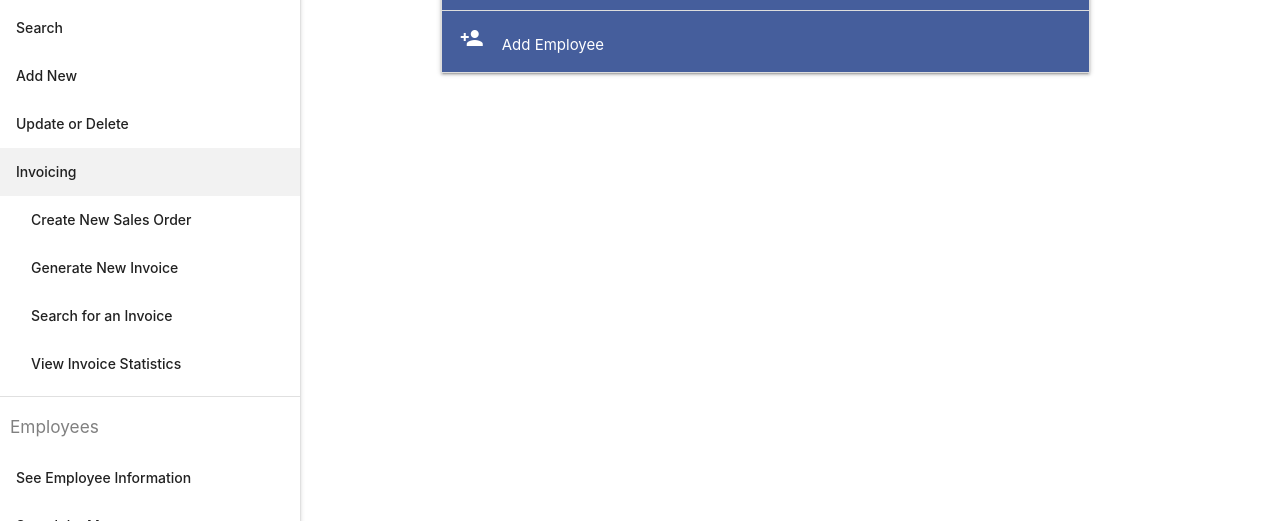
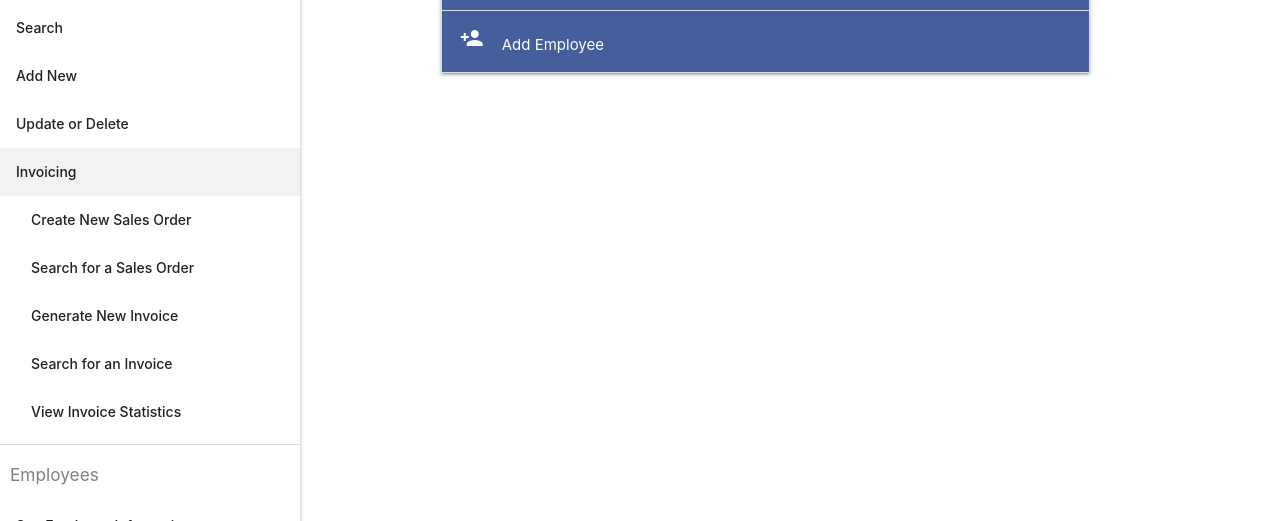
Before and after one commit to lalliere/business-blueprint, a website: page public/addNew.html in a window 1280 px wide. Both pictures are taken after a click on the element 150 px from the left and 430 px from the top of the page. Shown: the part 279-800 px from the top of the page. Drawn offline with nearby package versions, Linux system fonts and the light colour scheme; a web font is replaced by a local one.

Commit message:
added search sales order to side nav

```diff
--- a/public/addNew.html
+++ b/public/addNew.html
@@ -76,6 +76,9 @@
                             <li>
                                 <a href="/createsalesorder">Create New Sales Order</a>
                             </li>
+                            <li>
+                                <a href="/searchsalesorder">Search for a Sales Order</a>
+                              </li>
                             <li>
                                 <a href="/createinvoice">Generate New Invoice</a>
                             </li>
```
Also changed, not shown: public/members.html (+3 -0 lines), public/search.html (+3 -0 lines), public/updateDelete.html (+3 -0 lines).
